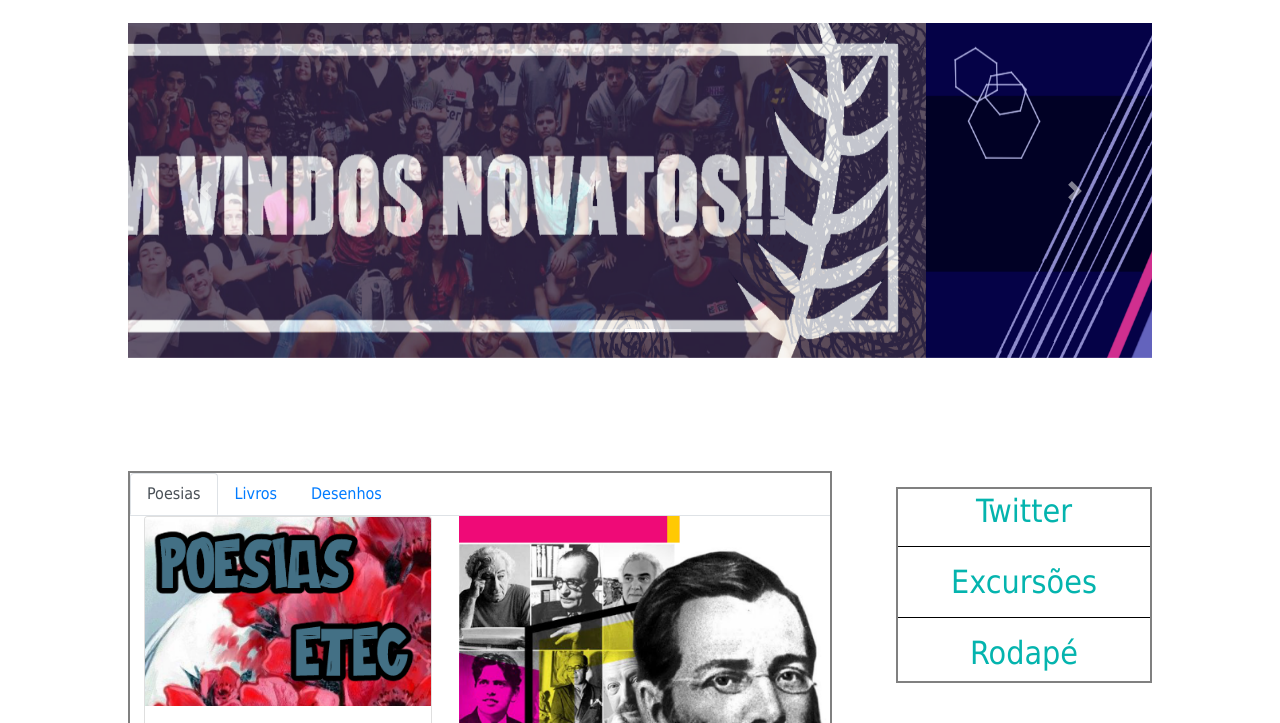
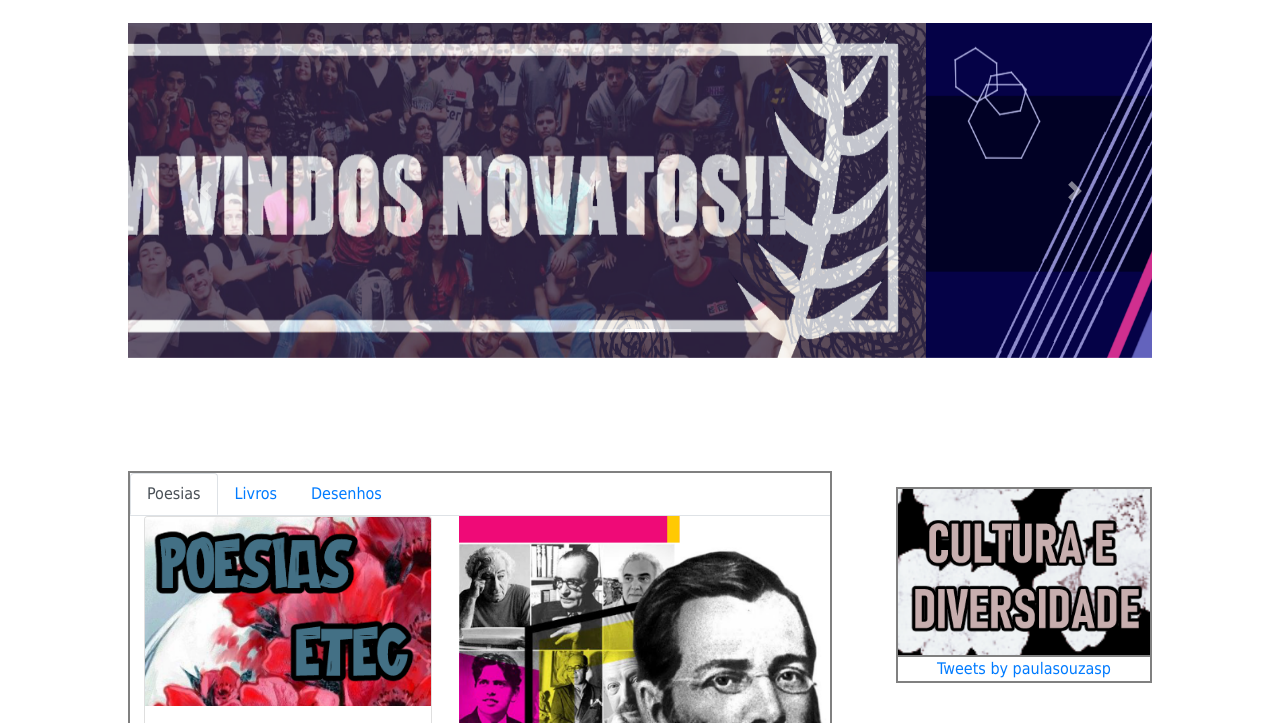
Before and after one commit to leonardo-valentin/Course-Conclusion-Work, a plain HTML site: page pages/cultura.html in a window 1280 px wide. Shown: the part 73-796 px from the top of the page. Drawn offline with nearby package versions, Linux system fonts and the light colour scheme.

Commit message:
Update cultura.html

```diff
--- a/pages/cultura.html
+++ b/pages/cultura.html
@@ -84,17 +84,6 @@
     </section>
 
     <main>
-      <section id="recente" class="aside">
-        <div class="news">
-            <!--Recente - lado direito do destaques-->
-           <a href="#twitter"><h2 style="margin-top: 1%;">Twitter</h2></a>
-           <hr>
-           <a href="#nav-excursoes-tab"><h2>Excursões</h2> </a>
-           <hr>
-           <a href="#contator"><h2>Rodapé</h2></a>
-        </div>
-      </section>
-
       <section id="destaque" class="left">
         <div class="news">
             <!--Destaques-->
@@ -209,14 +198,14 @@
 
 
 
-    <section id="twitter" class="aside">
+    <section id="recente" class="aside">
     <div class="news">
         <div>
         <!--Twitter e imagem ao lado direito do div de cima-->
         <img id ="img-vest" src="../img/CULT.png" alt="vestibulinho">
         </div>
         <div>
-          <a class="twitter-timeline" data-width="270" data-height="650" data-theme="light" href="https://twitter.com/paulasouzasp?ref_src=twsrc%5Etfw">Tweets by paulasouzasp</a> <script async src="https://platform.twitter.com/widgets.js" charset="utf-8"></script>
+          <a class="twitter-timeline" data-width="270" data-height="1000" data-theme="light" href="https://twitter.com/paulasouzasp?ref_src=twsrc%5Etfw">Tweets by paulasouzasp</a> <script async src="https://platform.twitter.com/widgets.js" charset="utf-8"></script>
           </div>
       </div>
     </section>
```
